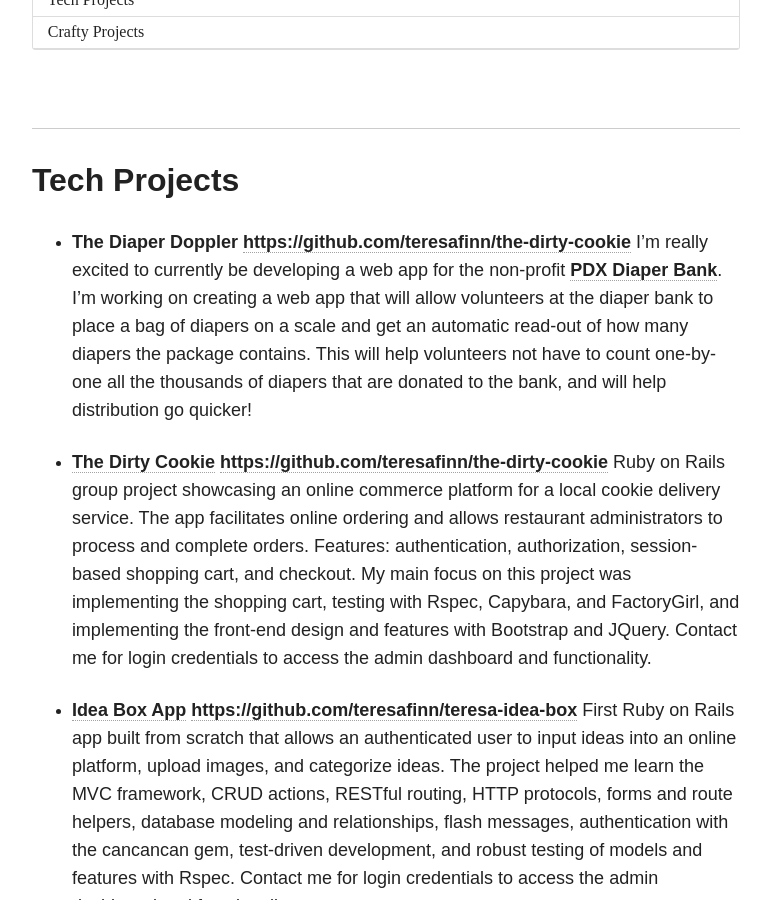
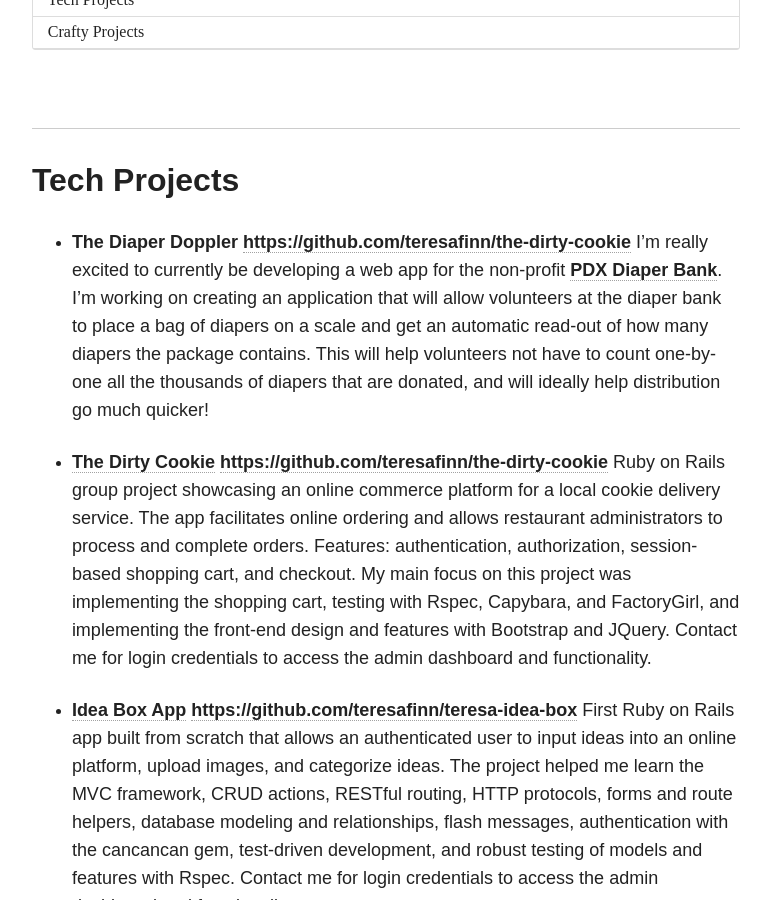
Before and after one commit to teresafinn/teresafinn.github.io, a Jekyll site: the page built from projects/index.md, in a window 1280 px wide and 900 px high, scrolled down 695 px. Shown: the whole window, without its empty margins (254-1025 px from the left). Built offline with Jekyll 4.4.1, drawn with Linux system fonts in a browser that asks for light colours; nearby versions of some CDN libraries.

Commit message:
Clean up project language

```diff
--- a/projects/index.md
+++ b/projects/index.md
@@ -22,7 +22,7 @@
 * **The Diaper Doppler**
 <!-- (http://diaper-doppler.herokuapp.com) -->
 [**https://github.com/teresafinn/the-dirty-cookie**](https://github.com/teresafinn/the-dirty-cookie)
-I'm really excited to currently be developing a web app for the non-profit [**PDX Diaper Bank**](www.pdxdiaperbank.org/). I'm working on creating a web app that will allow volunteers at the diaper bank to place a bag of diapers on a scale and get an automatic read-out of how many diapers the package contains. This will help volunteers not have to count one-by-one all the thousands of diapers that are donated to the bank, and will help distribution go quicker!
+I'm really excited to currently be developing a web app for the non-profit [**PDX Diaper Bank**](www.pdxdiaperbank.org/). I'm working on creating an application that will allow volunteers at the diaper bank to place a bag of diapers on a scale and get an automatic read-out of how many diapers the package contains. This will help volunteers not have to count one-by-one all the thousands of diapers that are donated, and will ideally help distribution go much quicker!
 
 * [**The Dirty Cookie**](http://dirty-cookie.herokuapp.com)
 [**https://github.com/teresafinn/the-dirty-cookie**](https://github.com/teresafinn/the-dirty-cookie)
```
